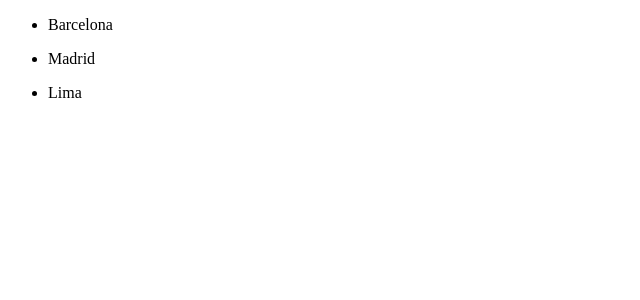
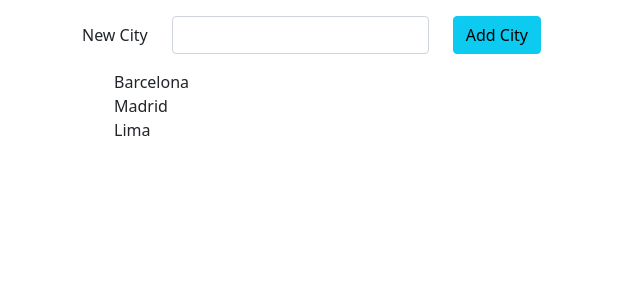
Before and after one commit to ConxiCR/angular_28dias, an Angular app: page / in a window 1280 px wide. Shown: the top 300 px of the page, without its empty margins (0-640 px from the left). Built offline with nearby package versions, Linux system fonts and the light colour scheme.

Commit message:
RET11 Decorador @Output

```diff
--- a/src/app/app.component.html
+++ b/src/app/app.component.html
@@ -1,19 +1,15 @@
 <!--
 <app-button></app-button>
-
 <p>{{ title }} con Angular</p>
-
 <p>Total: {{ 5+5 }}</p>
-
-
 <img src="{{ url }}" alt="">-->
 
 <!--mostramos el name cuando tenga un valor, sino bacio-->
 <!--<p *ngIf="name">El nombre es: {{ name }}</p>
 <input type="text" [(ngModel)]="name">-->
 <!--renderizamos cities utilizando la directiva ngFor con una variable local-->
-<ul *ngFor="let city of cities">
-   <!--<li {{city}}</li>-->
+<!--<ul>-->
+   <!--<li> {{city}}</li>-->
     <!--pasamos un string. Clase-->
     <!--<li [ngClass]= "'selected blue'">{{city}}</li>-->
     <!--pasamos un array de strings. Siempre es mas facil añadir clases-->
@@ -22,13 +18,34 @@
     <!--<li [ngClass]= "{'selected': city === 'Barcelona', 'blue': city != 'Barcelona'}">{{city}}</li>-->
     <!--<li [ngStyle]= "{'color': 'white', 'background-color': city === 'Madrid' ? 'blue' : 'green'}">{{city}}</li>-->
     <!--event biding-->
-    <li (click)="onCityClicked(city)" [ngClass]= "{'selected': city === selection}">{{city}}</li>
-</ul>
+    <!--<li *ngFor="let city of cities" (click)="onCityClicked(city)" [ngClass]= "{'selected': city === selection}">{{city}}</li>
+</ul>-->
 
-<div *ngIf="selection">
+<!--<div *ngIf="selection">-->
     <!--directiva ngIf para que cuando tenga algo se muestre sino no-->
-    <p>Your city is: {{selection}}</p>
+    <!--<p>Your city is: {{selection}}</p>-->
     <!--para limpiar la seleccion creamos un button-->
     <!--<button (click)="onClear()">Clear your selection</button>-->
-    <app-button (click)="onClear()" [color]="'blue'" [label]="'Clear your selection'" [selection]="'selection'" ></app-button>
+    <!--<app-button (click)="onClear()" [color]="'blue'" [label]="'Clear your selection'" [selection]="'selection'" ></app-button>
+</div>-->
+<div class="container">
+    <div class="row">
+        <div class="col-md-12 my-3">
+            <app-form-new-item (newItemEvent)="addNewCity($event)" [label]="'City'" [className]="'btn-info'"></app-form-new-item>
+        </div>
+        <div class="col-md-8">
+            <ul>
+                <li *ngFor="let city of cities" (click)="onCityClicked(city)" [ngClass]= "{'alert alert-info': city === selection}">
+                    {{city}}
+                </li>
+            </ul>
+        </div>
+        <div class="col-md-4">
+            <div *ngIf="selection">
+                <p>Your city is: {{selection}}</p>
+                <app-button (click)="onClear()" [color]="'blue'" [label]="'Clear your selection'">
+                </app-button>
+            </div>
+        </div>
+    </div>
 </div>
--- a/src/app/app.component.scss
+++ b/src/app/app.component.scss
@@ -1,4 +1,4 @@
-.selected{
+/*.selected{
     background-color: #ff0000;
     color: #ffffff;
     padding: 10px;
@@ -10,4 +10,7 @@
 }
 .blue{
     color: #0000ff;
+}*/
+ul {
+    list-style-type: none;
 }
--- a/src/app/app.component.ts
+++ b/src/app/app.component.ts
@@ -32,6 +32,9 @@
 ngOnDestroy(): void {
     console.log('Destroy');
 }*/
+addNewCity(city: string){
+  this.cities.push(city);
+}
 onCityClicked(city: string): void{
   console.log('City->', city);
   this.selection = city;
--- a/src/app/app.module.ts
+++ b/src/app/app.module.ts
@@ -6,11 +6,13 @@
 import { AppRoutingModule } from './app-routing.module';
 import { AppComponent } from './app.component';
 import { ButtonComponent } from './button/button.component';
+import { FormNewItemComponent } from './form-new-item/form-new-item.component';
 
 @NgModule({
   declarations: [
     AppComponent,
-    ButtonComponent
+    ButtonComponent,
+    FormNewItemComponent
   ],
   imports: [
     BrowserModule,
--- /dev/null
+++ b/src/app/form-new-item/form-new-item.component.html
@@ -0,0 +1,14 @@
+<form>
+    <div class="row align-items-center">
+        <div class="col-auto">
+            <label for="newItem" class="col-form-label">New {{label}}</label>
+        </div>
+        <div class="col-auto">
+            <input type="text" id="newItem" class="form-control" #newItem>
+        </div>
+        <div class="col-auto">
+            <button (click)="onAddNewItem(newItem.value)" type="button" class="btn" [ngClass]="[className]">Add {{label}}</button>
+        </div>
+
+    </div>
+</form>
--- /dev/null
+++ b/src/app/form-new-item/form-new-item.component.ts
@@ -0,0 +1,18 @@
+import { Component, Input, Output, EventEmitter } from '@angular/core';
+
+@Component({
+  selector: 'app-form-new-item',
+  templateUrl: './form-new-item.component.html',
+  styleUrls: ['./form-new-item.component.scss']
+})
+export class FormNewItemComponent {
+@Input() className = 'btn-primary';
+@Input() label?: string;
+@Output() newItemEvent = new EventEmitter;
+
+  //método que no devuelve nada. Recibe item
+  onAddNewItem(item: string){
+    console.log('Item ->', item)
+    this.newItemEvent.emit(item);
+  }
+}
--- a/src/index.html
+++ b/src/index.html
@@ -6,6 +6,7 @@
   <base href="/">
   <meta name="viewport" content="width=device-width, initial-scale=1">
   <link rel="icon" type="image/x-icon" href="favicon.ico">
+  <link href="https://cdn.jsdelivr.net/npm/bootstrap@5.1.3/dist/css/bootstrap.min.css" rel="stylesheet" integrity="sha384-1BmE4kWBq78iYhFldvKuhfTAU6auU8tT94WrHftjDbrCEXSU1oBoqyl2QvZ6jIW3" crossorigin="anonymous">
 </head>
 <body>
   <app-root></app-root>
```
Also changed, not shown: src/app/form-new-item/form-new-item.component.scss (added), 2 other files (tests, documents, lock files or other folders).
